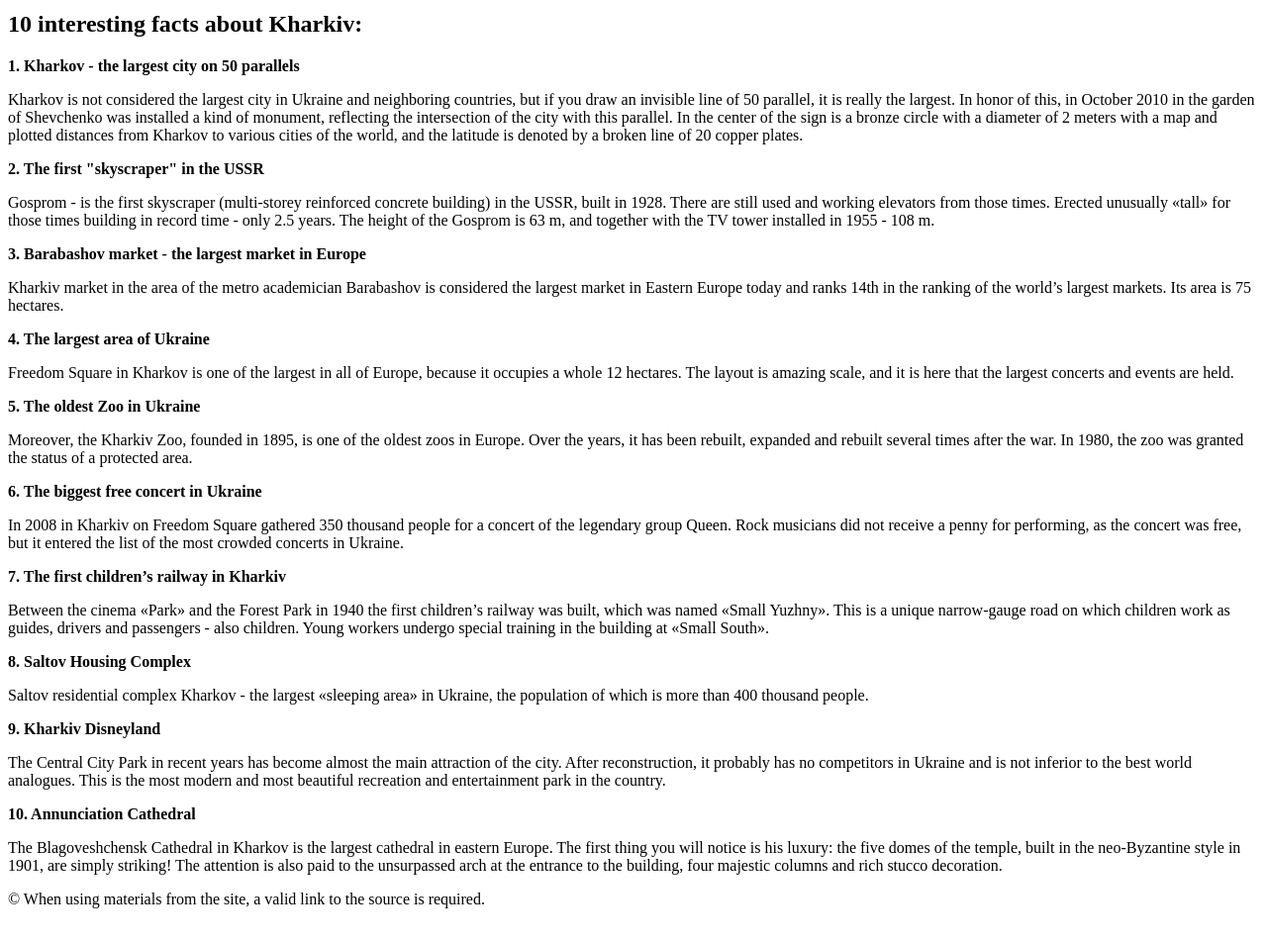
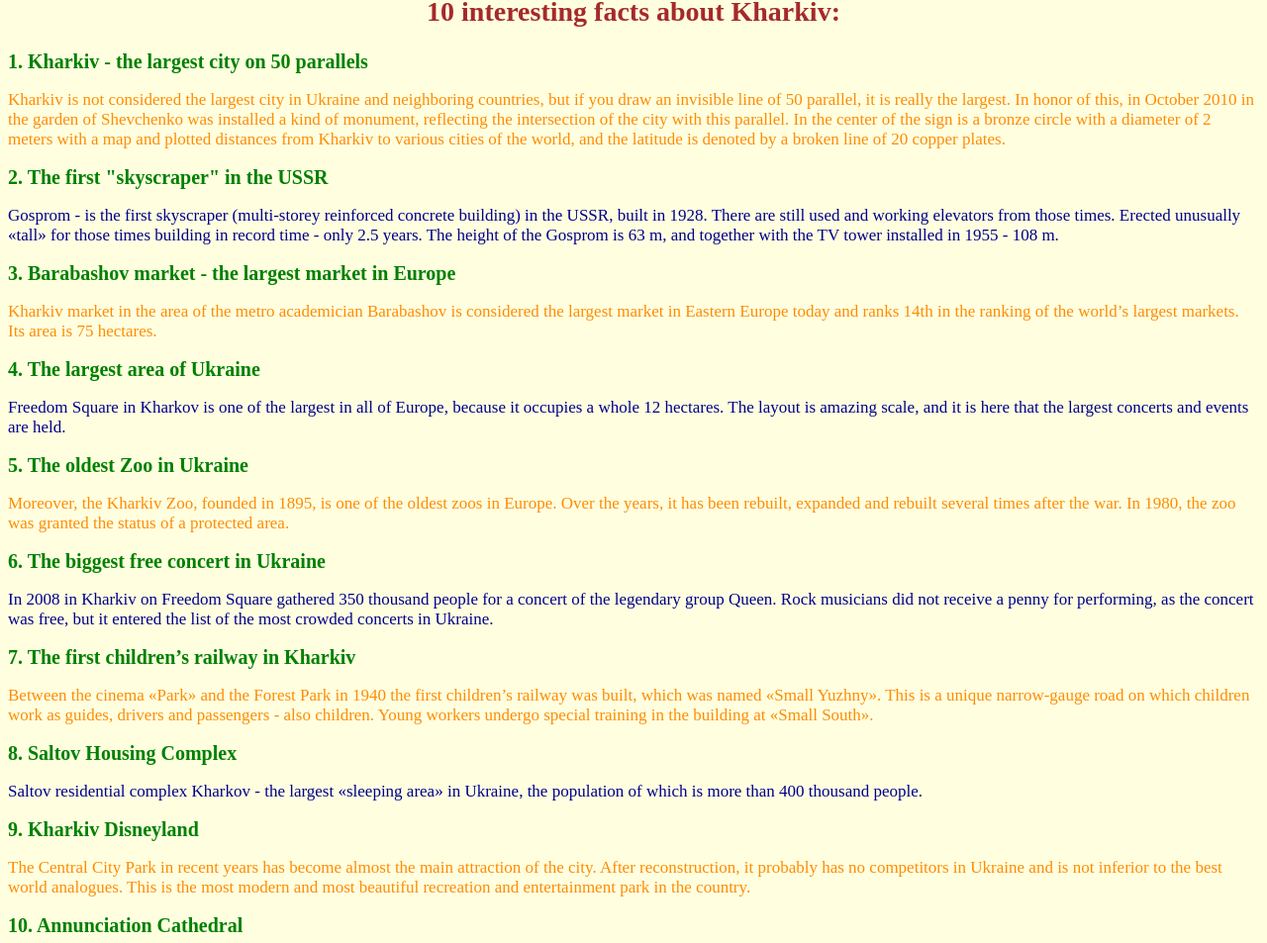
Before and after one commit to ASelin99/Test-Andrii, a plain HTML site: page index.html in a window 1280 px wide. Shown: the part 504-1457 px from the top of the page at 99% size. Before the commit the page ends 1430 px from the top, so only its background shows below. Drawn offline with Linux system fonts and the light colour scheme; files that its build step writes are made by us from their sources; files whose address does not match are found by name.

Commit message:
Add files via upload

```diff
--- a/index.html
+++ b/index.html
@@ -4,6 +4,7 @@
 	<meta charset="utf-8">
 	<meta name="viewport" content="width=device-width, initial-scale=1">
 	<title>About Kharkiv</title>
+	<link rel="stylesheet" type="text/css" href="../css/style.css">
 </head>
 <body>
 
@@ -11,7 +12,7 @@
 		<nav>
 			<ul>
 				<li><a href="#"><b>Homepage</b></a></li>
-				<li><a href="Contacts.html">Contact</a></li>
+				<li><a href="Contacts.html">Contacts</a></li>
 				<li><a href="Gallery.html">Gallery</a></li>
 			</ul>
 		</nav>
@@ -22,54 +23,54 @@
 	<h2>10 interesting facts about Kharkiv:</h2>
 
 	<div>
-		<b>1. Kharkov - the largest city on 50 parallels</b>
-		<p>Kharkov is not considered the largest city in Ukraine and neighboring countries, but if you draw an invisible line of 50 parallel, it is really the largest. In honor of this, in October 2010 in the garden of Shevchenko was installed a kind of monument, reflecting the intersection of the city with this parallel. In the center of the sign is a bronze circle with a diameter of 2 meters with a map and plotted distances from Kharkov to various cities of the world, and the latitude is denoted by a broken line of 20 copper plates.</p>
+		<b class="facts">1. Kharkiv - the largest city on 50 parallels</b>
+		<p class="facts_1">Kharkiv is not considered the largest city in Ukraine and neighboring countries, but if you draw an invisible line of 50 parallel, it is really the largest. In honor of this, in October 2010 in the garden of Shevchenko was installed a kind of monument, reflecting the intersection of the city with this parallel. In the center of the sign is a bronze circle with a diameter of 2 meters with a map and plotted distances from Kharkiv to various cities of the world, and the latitude is denoted by a broken line of 20 copper plates.</p>
 	</div>
 
 	<div>
-		<b>2. The first "skyscraper" in the USSR</b>
-		<p>Gosprom - is the first skyscraper (multi-storey reinforced concrete building) in the USSR, built in 1928. There are still used and working elevators from those times. Erected unusually «tall» for those times building in record time - only 2.5 years. The height of the Gosprom is 63 m, and together with the TV tower installed in 1955 - 108 m.</p>
+		<b class="facts">2. The first "skyscraper" in the USSR</b>
+		<p class="facts_2">Gosprom - is the first skyscraper (multi-storey reinforced concrete building) in the USSR, built in 1928. There are still used and working elevators from those times. Erected unusually «tall» for those times building in record time - only 2.5 years. The height of the Gosprom is 63 m, and together with the TV tower installed in 1955 - 108 m.</p>
 	</div>
 
 	<div>
-		<b>3. Barabashov market - the largest market in Europe</b>
-		<p>Kharkiv market in the area of the metro academician Barabashov is considered the largest market in Eastern Europe today and ranks 14th in the ranking of the world’s largest markets. Its area is 75 hectares.</p>
+		<b class="facts">3. Barabashov market - the largest market in Europe</b>
+		<p class="facts_1">Kharkiv market in the area of the metro academician Barabashov is considered the largest market in Eastern Europe today and ranks 14th in the ranking of the world’s largest markets. Its area is 75 hectares.</p>
 	</div>
 
 	<div>
-		<b>4. The largest area of Ukraine</b>
-		<p>Freedom Square in Kharkov is one of the largest in all of Europe, because it occupies a whole 12 hectares. The layout is amazing scale, and it is here that the largest concerts and events are held.</p>
+		<b class="facts">4. The largest area of Ukraine</b>
+		<p class="facts_2">Freedom Square in Kharkov is one of the largest in all of Europe, because it occupies a whole 12 hectares. The layout is amazing scale, and it is here that the largest concerts and events are held.</p>
 	</div>
 
 	<div>
-		<b>5. The oldest Zoo in Ukraine</b>
-		<p>Moreover, the Kharkiv Zoo, founded in 1895, is one of the oldest zoos in Europe. Over the years, it has been rebuilt, expanded and rebuilt several times after the war. In 1980, the zoo was granted the status of a protected area.</p>
+		<b class="facts">5. The oldest Zoo in Ukraine</b>
+		<p class="facts_1">Moreover, the Kharkiv Zoo, founded in 1895, is one of the oldest zoos in Europe. Over the years, it has been rebuilt, expanded and rebuilt several times after the war. In 1980, the zoo was granted the status of a protected area.</p>
 	</div>
 
 	<div>
-		<b>6. The biggest free concert in Ukraine</b>
-		<p>In 2008 in Kharkiv on Freedom Square gathered 350 thousand people for a concert of the legendary group Queen. Rock musicians did not receive a penny for performing, as the concert was free, but it entered the list of the most crowded concerts in Ukraine.</p>
+		<b class="facts">6. The biggest free concert in Ukraine</b>
+		<p class="facts_2">In 2008 in Kharkiv on Freedom Square gathered 350 thousand people for a concert of the legendary group Queen. Rock musicians did not receive a penny for performing, as the concert was free, but it entered the list of the most crowded concerts in Ukraine.</p>
 	</div>
 
 
 	<div>
-		<b>7. The first children’s railway in Kharkiv</b>
-		<p>Between the cinema «Park» and the Forest Park in 1940 the first children’s railway was built, which was named «Small Yuzhny». This is a unique narrow-gauge road on which children work as guides, drivers and passengers - also children. Young workers undergo special training in the building at «Small South».</p>
+		<b class="facts">7. The first children’s railway in Kharkiv</b>
+		<p class="facts_1">Between the cinema «Park» and the Forest Park in 1940 the first children’s railway was built, which was named «Small Yuzhny». This is a unique narrow-gauge road on which children work as guides, drivers and passengers - also children. Young workers undergo special training in the building at «Small South».</p>
 	</div>
 
 	<div>
-		<b>8. Saltov Housing Complex</b>
-		<p>Saltov residential complex Kharkov - the largest «sleeping area» in Ukraine, the population of which is more than 400 thousand people.</p>
+		<b class="facts">8. Saltov Housing Complex</b>
+		<p class="facts_2">Saltov residential complex Kharkov - the largest «sleeping area» in Ukraine, the population of which is more than 400 thousand people.</p>
 	</div>
 
 	<div>
-		<b>9. Kharkiv Disneyland</b>
-		<p>The Central City Park in recent years has become almost the main attraction of the city. After reconstruction, it probably has no competitors in Ukraine and is not inferior to the best world analogues. This is the most modern and most beautiful recreation and entertainment park in the country.</p>
+		<b class="facts">9. Kharkiv Disneyland</b>
+		<p class="facts_1">The Central City Park in recent years has become almost the main attraction of the city. After reconstruction, it probably has no competitors in Ukraine and is not inferior to the best world analogues. This is the most modern and most beautiful recreation and entertainment park in the country.</p>
 	</div>
 
 	<div>
-		<b>10. Annunciation Cathedral</b>
-		<p>The Blagoveshchensk Cathedral in Kharkov is the largest cathedral in eastern Europe. The first thing you will notice is his luxury: the five domes of the temple, built in the neo-Byzantine style in 1901, are simply striking! The attention is also paid to the unsurpassed arch at the entrance to the building, four majestic columns and rich stucco decoration.</p>
+		<b class="facts">10. Annunciation Cathedral</b>
+		<p class="facts_2">The Blagoveshchensk Cathedral in Kharkov is the largest cathedral in eastern Europe. The first thing you will notice is his luxury: the five domes of the temple, built in the neo-Byzantine style in 1901, are simply striking! The attention is also paid to the unsurpassed arch at the entrance to the building, four majestic columns and rich stucco decoration.</p>
 	</div>
 
 	<footer>© When using materials from the site, a valid link to the source is required.
--- /dev/null
+++ b/style.css
@@ -0,0 +1,68 @@
+h1 {
+   font-size: 40px;
+   color: brown;
+   text-align: center;
+}
+
+h2
+{
+color: brown;
+text-align: center;
+font-size: 28px;
+}
+
+nav > ul > li > a:hover {
+background-color: orange ;
+}
+
+.facts {
+color: green;
+font-size: 20px;
+}
+
+nav > ul{
+	list-style-type: none;
+   }
+
+   nav > ul > li > a {
+text-decoration: none;
+color: white;
+   }
+
+   nav > ul > li {
+   	display: inline;
+   	background-color: brown;
+   	padding: 14px 14px 14px 14px;
+   }
+
+body {
+background-color: lightyellow;
+}
+
+footer {
+text-align: right;
+}
+
+.facts_1 {
+color: darkorange;
+font-size: 17px;}
+
+.facts_2 {
+color: darkblue;
+font-size: 17px;}
+
+.adress {
+color: green;
+font-size: 20px;
+}
+
+#contact {
+color: darkorange;
+font-size: 20px;
+}
+
+#photo {
+color: green;
+font-size: 25px;
+text-align: center;
+}
```
Also changed, not shown: Contacts.html (+9 -5 lines), Gallery.html (+4 -1 lines).
